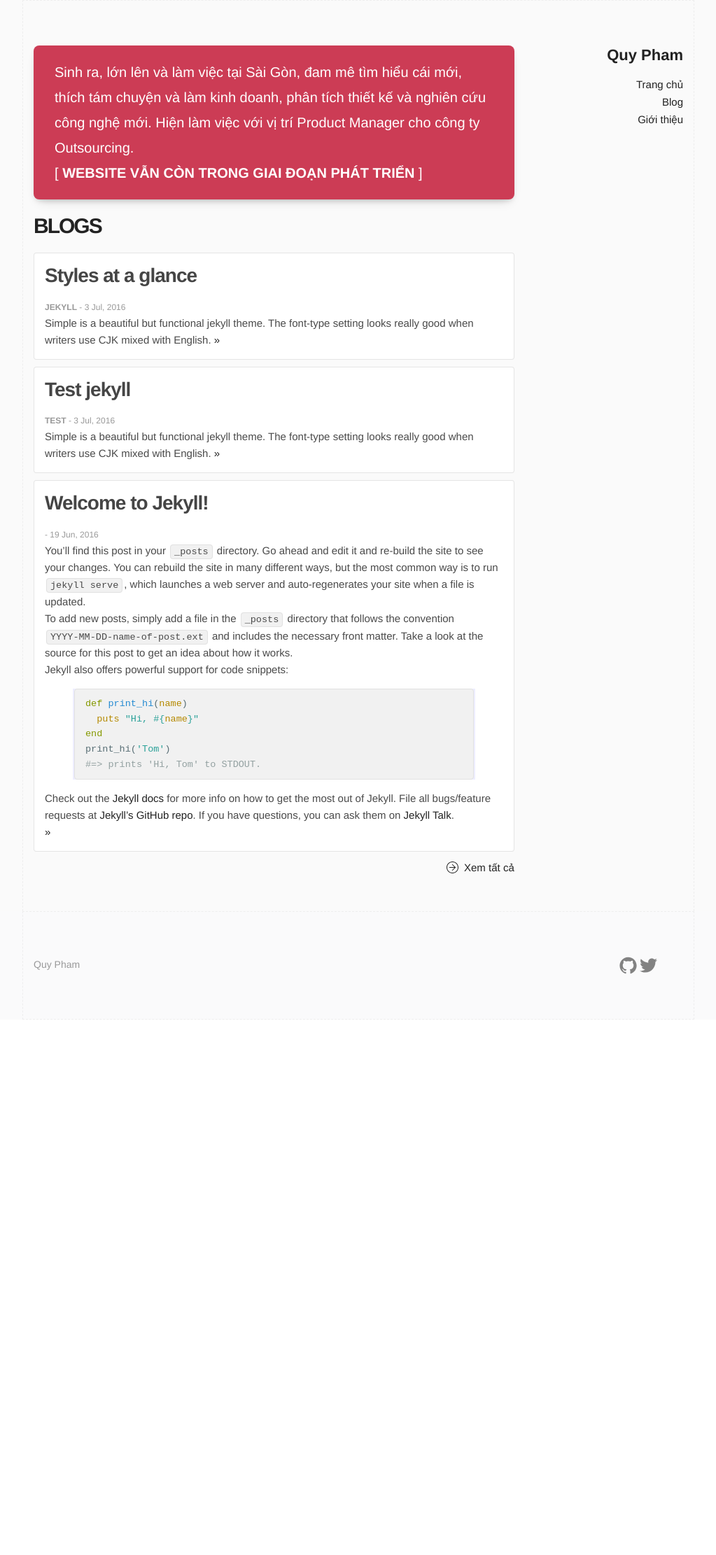
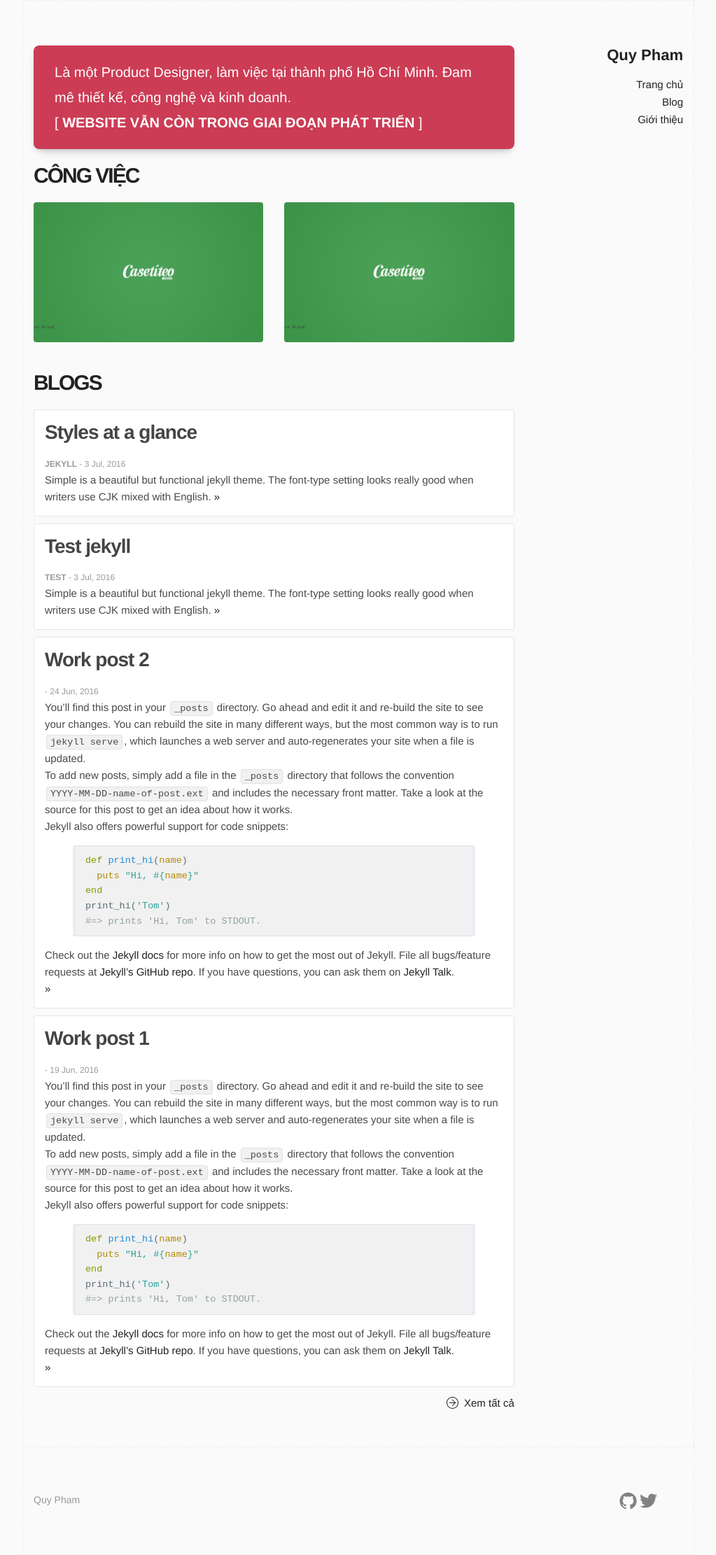
Before and after one commit to superstar109/personal-site, a Jekyll site: the page built from index.html, in a window 1280 px wide. Shown: the whole page at 70% size, without its empty margins (128-1151 px from the left). Built offline with Jekyll 4.4.1, drawn with Linux system fonts in a browser that asks for light colours; before the commit the page ends 1457 px from its top, so only the background shows below that.

Commit message:
*update content

```diff
--- a/_layouts/about.html
+++ b/_layouts/about.html
@@ -68,7 +68,7 @@ layout: default
         <div class="job">
           <span class="job__title">Freelancer</span>
           <p class="job__des">
-            Tham gia vào nhiều dự án với vai trò là UX Designer là Hellomam, Thẻ Thành Viên ( sản phẩm của VHT ), Keyframe.vn.
+            Tham gia vào nhiều dự án với vai trò là UX Designer là Hellomam, Keyframe, CellphoneS.
           </p>
         </div>
       </li>
--- /dev/null
+++ b/_posts/2011-06-19-work-1.markdown
@@ -0,0 +1,48 @@
+---
+layout: post
+title:  "Work post 1"
+date: 2016-06-19 21:06:03
+thumbnail: "/assets/img/posts/casetiteo.png"
+categories: work
+---
+You’ll find this post in your `_posts` directory. Go ahead and edit it and re-build the site to see your changes. You can rebuild the site in many different ways, but the most common way is to run `jekyll serve`, which launches a web server and auto-regenerates your site when a file is updated.
+
+To add new posts, simply add a file in the `_posts` directory that follows the convention `YYYY-MM-DD-name-of-post.ext` and includes the necessary front matter. Take a look at the source for this post to get an idea about how it works.
+
+Jekyll also offers powerful support for code snippets:
+
+{% highlight ruby %}
+def print_hi(name)
+  puts "Hi, #{name}"
+end
+print_hi('Tom')
+#=> prints 'Hi, Tom' to STDOUT.
+{% endhighlight %}
+
+Check out the [Jekyll docs][jekyll-docs] for more info on how to get the most out of Jekyll. File all bugs/feature requests at [Jekyll’s GitHub repo][jekyll-gh]. If you have questions, you can ask them on [Jekyll Talk][jekyll-talk].
+
+[jekyll-docs]: http://jekyllrb.com/docs/home
+[jekyll-gh]:   https://github.com/jekyll/jekyll
+[jekyll-talk]: https://talk.jekyllrb.com/
+
+<!--description-->
+
+You’ll find this post in your `_posts` directory. Go ahead and edit it and re-build the site to see your changes. You can rebuild the site in many different ways, but the most common way is to run `jekyll serve`, which launches a web server and auto-regenerates your site when a file is updated.
+
+To add new posts, simply add a file in the `_posts` directory that follows the convention `YYYY-MM-DD-name-of-post.ext` and includes the necessary front matter. Take a look at the source for this post to get an idea about how it works.
+
+Jekyll also offers powerful support for code snippets:
+
+{% highlight ruby %}
+def print_hi(name)
+  puts "Hi, #{name}"
+end
+print_hi('Tom')
+#=> prints 'Hi, Tom' to STDOUT.
+{% endhighlight %}
+
+Check out the [Jekyll docs][jekyll-docs] for more info on how to get the most out of Jekyll. File all bugs/feature requests at [Jekyll’s GitHub repo][jekyll-gh]. If you have questions, you can ask them on [Jekyll Talk][jekyll-talk].
+
+[jekyll-docs]: http://jekyllrb.com/docs/home
+[jekyll-gh]:   https://github.com/jekyll/jekyll
+[jekyll-talk]: https://talk.jekyllrb.com/
--- /dev/null
+++ b/_posts/2011-06-24-work-2.markdown
@@ -0,0 +1,48 @@
+---
+layout: post
+title:  "Work post 2"
+date: 2016-06-24 21:06:03
+thumbnail: "/assets/img/posts/casetiteo.png"
+categories: work
+---
+You’ll find this post in your `_posts` directory. Go ahead and edit it and re-build the site to see your changes. You can rebuild the site in many different ways, but the most common way is to run `jekyll serve`, which launches a web server and auto-regenerates your site when a file is updated.
+
+To add new posts, simply add a file in the `_posts` directory that follows the convention `YYYY-MM-DD-name-of-post.ext` and includes the necessary front matter. Take a look at the source for this post to get an idea about how it works.
+
+Jekyll also offers powerful support for code snippets:
+
+{% highlight ruby %}
+def print_hi(name)
+  puts "Hi, #{name}"
+end
+print_hi('Tom')
+#=> prints 'Hi, Tom' to STDOUT.
+{% endhighlight %}
+
+Check out the [Jekyll docs][jekyll-docs] for more info on how to get the most out of Jekyll. File all bugs/feature requests at [Jekyll’s GitHub repo][jekyll-gh]. If you have questions, you can ask them on [Jekyll Talk][jekyll-talk].
+
+[jekyll-docs]: http://jekyllrb.com/docs/home
+[jekyll-gh]:   https://github.com/jekyll/jekyll
+[jekyll-talk]: https://talk.jekyllrb.com/
+
+<!--description-->
+
+You’ll find this post in your `_posts` directory. Go ahead and edit it and re-build the site to see your changes. You can rebuild the site in many different ways, but the most common way is to run `jekyll serve`, which launches a web server and auto-regenerates your site when a file is updated.
+
+To add new posts, simply add a file in the `_posts` directory that follows the convention `YYYY-MM-DD-name-of-post.ext` and includes the necessary front matter. Take a look at the source for this post to get an idea about how it works.
+
+Jekyll also offers powerful support for code snippets:
+
+{% highlight ruby %}
+def print_hi(name)
+  puts "Hi, #{name}"
+end
+print_hi('Tom')
+#=> prints 'Hi, Tom' to STDOUT.
+{% endhighlight %}
+
+Check out the [Jekyll docs][jekyll-docs] for more info on how to get the most out of Jekyll. File all bugs/feature requests at [Jekyll’s GitHub repo][jekyll-gh]. If you have questions, you can ask them on [Jekyll Talk][jekyll-talk].
+
+[jekyll-docs]: http://jekyllrb.com/docs/home
+[jekyll-gh]:   https://github.com/jekyll/jekyll
+[jekyll-talk]: https://talk.jekyllrb.com/
--- a/css/main.scss
+++ b/css/main.scss
@@ -187,3 +187,53 @@ $on-laptop:        780px;
     }
   }
 }
+
+// Work card
+.works-list{
+  margin-bottom: 4rem;
+  .work{
+    min-height: 200px;
+    .overplay{
+      position: absolute;
+      top:0;left:0;
+      width:100%;
+      height: 100%;
+      z-index: 0;
+      background-color: rgba(0,0, 0, 0.5);
+    }
+    .work-wrap{
+      border-radius: 4px;
+      background-position: center center;
+      background-size:cover;
+      background-repeat: no-repeat;
+      height: 100%;
+      position: relative;
+      display: flex;
+      align-items: center;
+      justify-content: center;
+    }
+    .work__title{
+      position: relative;
+      h3{
+        margin:0px;
+        padding:0px;
+      }
+      a{
+        color:#fff;
+        &:hover,&:active,&:focus{
+          color:#fff;
+          text-decoration: none;
+        }
+      }
+    }
+    .overplay, .work__title{
+      display: none;
+    }
+  // When hover
+    &:hover,&:active,&:focus{
+      .overplay, .work__title{
+        display: block;
+      }
+    }
+  }
+}
--- a/index.html
+++ b/index.html
@@ -5,12 +5,29 @@ title: Home
 
 <div class="home">
   <div class="introduction">
-      Sinh ra, lớn lên và làm việc tại Sài Gòn, đam mê tìm hiểu cái mới, thích tám chuyện và làm kinh doanh, phân tích thiết kế và nghiên cứu công nghệ mới. Hiện làm việc với vị trí Product Manager cho công ty Outsourcing. <br>
+      Là một Product Designer, làm việc tại thành phố Hồ Chí Minh.
+      Đam mê thiết kế, công nghệ và kinh doanh.
+       <br>
       [ <b>WEBSITE VẪN CÒN TRONG GIAI ĐOẠN PHÁT TRIỂN </b> ]
+  </div>
+  <h1 class="section-title">Công việc</h1>
+  <div class="works-list">
+      <div class="row list-flex-wrap">
+        {% for post in site.categories.work %}
+          <div class="work col-xs-6">
+            <div class="work-wrap" style="background-image: url('{{ post.thumbnail }}')">
+              <div class="overplay"></div>
+              <div class="work__title">
+                <h3><a href="{{ post.url }}">{{ post.title }}</a></h3>
+              </div>
+            </div>
+          </div>
+        {% endfor %}
+      </div>
   </div>
    <h1 class="section-title">Blogs</h1>
   <div class="posts-list">
-    {% for post in site.posts %}
+    {% for post in site.posts limit: 4 %}
       <div class="post">
         <div class="post__title">
           <h3><a href="{{ post.url }}">{{ post.title }}</a></h3>
```
Also changed, not shown: intro.md (+1 -1 lines), assets/img/posts/casetiteo.png (added), 4 other files.
